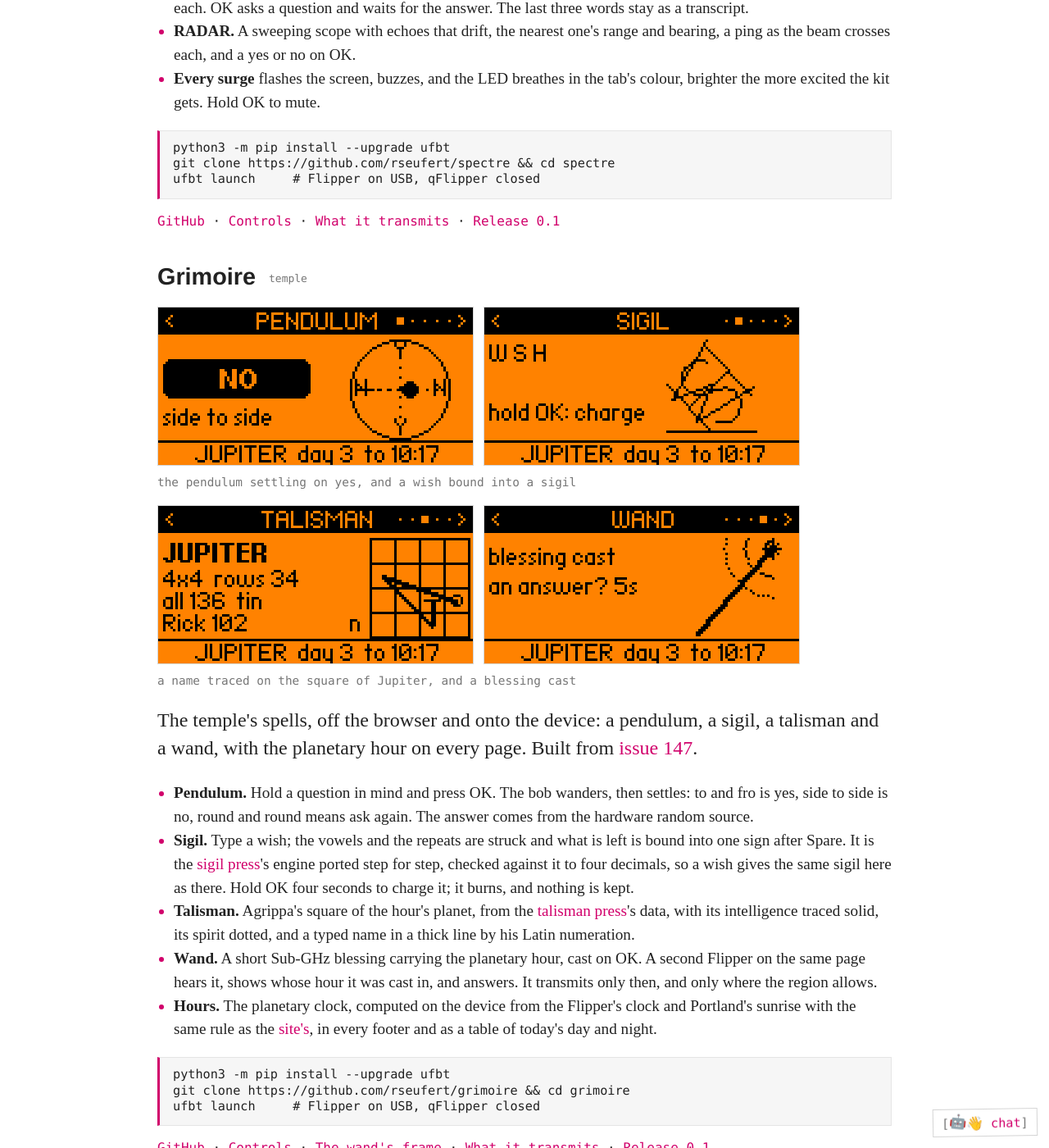
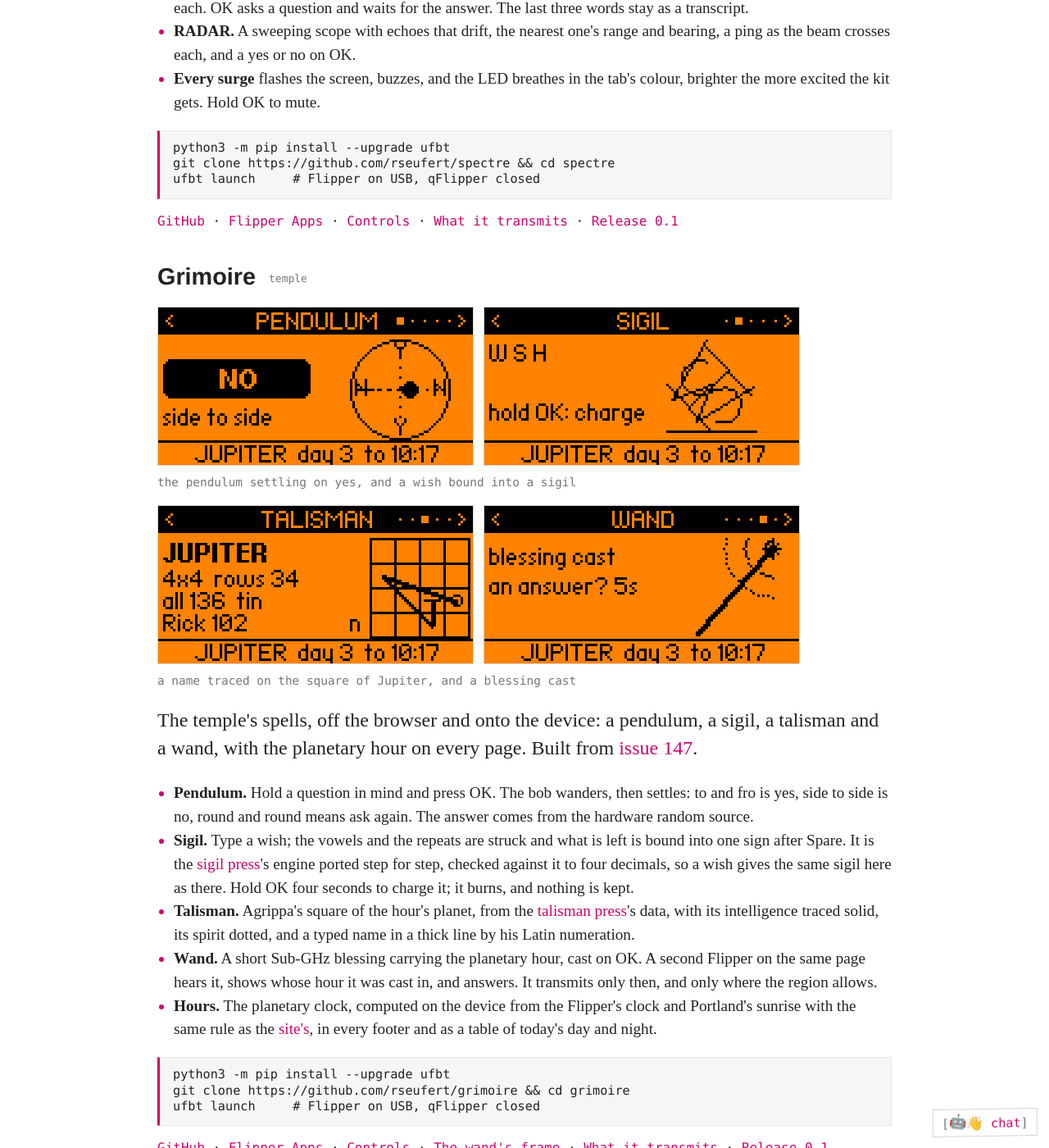
Before and after one commit to rseufert/rseufert.github.io, a Jekyll site: the page built from flipper/index.html, in a window 1280 px wide and 1400 px high, scrolled down 6298 px. Shown: the whole window at 82% size. Built offline with Jekyll 4.4.1, drawn with Linux system fonts in a browser that asks for light colours.

Commit message:
Link Spectre, Grimoire and Portal Putt in the Flipper app catalog
All three are published (version 0.1, status READY in the catalog API),
so each gets its Flipper Apps link after its GitHub link.

Co-Authored-By: Claude Opus 5.5 <noreply@anthropic.com>
Claude-Session: https://claude.ai/code/session_015RDTBgG3oYVSZTAaz1gNwq

```diff
--- a/flipper/index.html
+++ b/flipper/index.html
@@ -180,7 +180,7 @@ pip install hidapi &amp;&amp; python3 helper/jiggler_helper.py     # optional</c
 <pre><code>python3 -m pip install --upgrade ufbt
 git clone https://github.com/rseufert/spectre &amp;&amp; cd spectre
 ufbt launch     # Flipper on USB, qFlipper closed</code></pre>
-		<p class="links"><a href="https://github.com/rseufert/spectre">GitHub</a> · <a href="https://github.com/rseufert/spectre#controls">Controls</a> · <a href="https://github.com/rseufert/spectre#what-it-transmits">What it transmits</a> · <a href="https://github.com/rseufert/spectre/releases/tag/v0.1">Release 0.1</a></p>
+		<p class="links"><a href="https://github.com/rseufert/spectre">GitHub</a> · <a href="https://lab.flipper.net/apps/spectre">Flipper Apps</a> · <a href="https://github.com/rseufert/spectre#controls">Controls</a> · <a href="https://github.com/rseufert/spectre#what-it-transmits">What it transmits</a> · <a href="https://github.com/rseufert/spectre/releases/tag/v0.1">Release 0.1</a></p>
 	</div><!-- /.project -->
 	<div class="project" id="grimoire">
 		<h3><a href="https://github.com/rseufert/grimoire">Grimoire</a> <span class="tag">temple</span></h3>
@@ -205,7 +205,7 @@ ufbt launch     # Flipper on USB, qFlipper closed</code></pre>
 <pre><code>python3 -m pip install --upgrade ufbt
 git clone https://github.com/rseufert/grimoire &amp;&amp; cd grimoire
 ufbt launch     # Flipper on USB, qFlipper closed</code></pre>
-		<p class="links"><a href="https://github.com/rseufert/grimoire">GitHub</a> · <a href="https://github.com/rseufert/grimoire#controls">Controls</a> · <a href="https://github.com/rseufert/grimoire#the-wands-frame">The wand's frame</a> · <a href="https://github.com/rseufert/grimoire#what-it-transmits">What it transmits</a> · <a href="https://github.com/rseufert/grimoire/releases/tag/v0.1">Release 0.1</a></p>
+		<p class="links"><a href="https://github.com/rseufert/grimoire">GitHub</a> · <a href="https://lab.flipper.net/apps/grimoire">Flipper Apps</a> · <a href="https://github.com/rseufert/grimoire#controls">Controls</a> · <a href="https://github.com/rseufert/grimoire#the-wands-frame">The wand's frame</a> · <a href="https://github.com/rseufert/grimoire#what-it-transmits">What it transmits</a> · <a href="https://github.com/rseufert/grimoire/releases/tag/v0.1">Release 0.1</a></p>
 	</div><!-- /.project -->
 	<div class="project" id="portal-putt">
 		<h3><a href="https://github.com/rseufert/portal_putt">Portal Putt</a> <span class="tag">game</span></h3>
@@ -231,6 +231,6 @@ ufbt launch     # Flipper on USB, qFlipper closed</code></pre>
 <pre><code>python3 -m pip install --upgrade ufbt
 git clone https://github.com/rseufert/portal_putt &amp;&amp; cd portal_putt
 ufbt launch     # Flipper on USB, qFlipper closed</code></pre>
-		<p class="links"><a href="https://github.com/rseufert/portal_putt">GitHub</a> · <a href="https://github.com/rseufert/portal_putt#controls">Controls</a> · <a href="https://github.com/rseufert/portal_putt#how-things-behave">How things behave</a> · <a href="https://github.com/rseufert/portal_putt#what-it-transmits">What it transmits</a> · <a href="https://github.com/rseufert/portal_putt/releases/tag/v0.1">Release 0.1</a></p>
+		<p class="links"><a href="https://github.com/rseufert/portal_putt">GitHub</a> · <a href="https://lab.flipper.net/apps/portal_putt">Flipper Apps</a> · <a href="https://github.com/rseufert/portal_putt#controls">Controls</a> · <a href="https://github.com/rseufert/portal_putt#how-things-behave">How things behave</a> · <a href="https://github.com/rseufert/portal_putt#what-it-transmits">What it transmits</a> · <a href="https://github.com/rseufert/portal_putt/releases/tag/v0.1">Release 0.1</a></p>
 	</div><!-- /.project -->
 </section><!-- /.flipper -->
```
